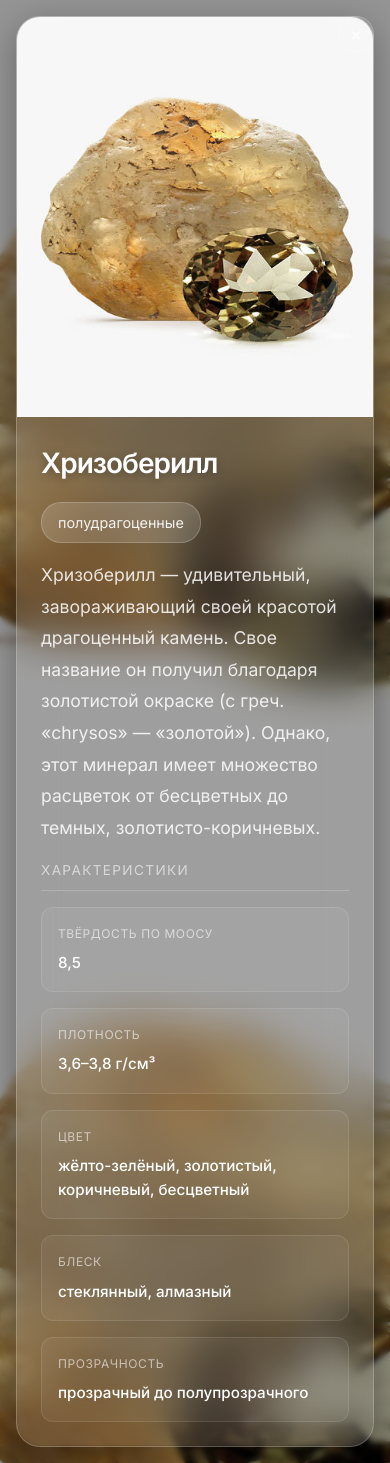
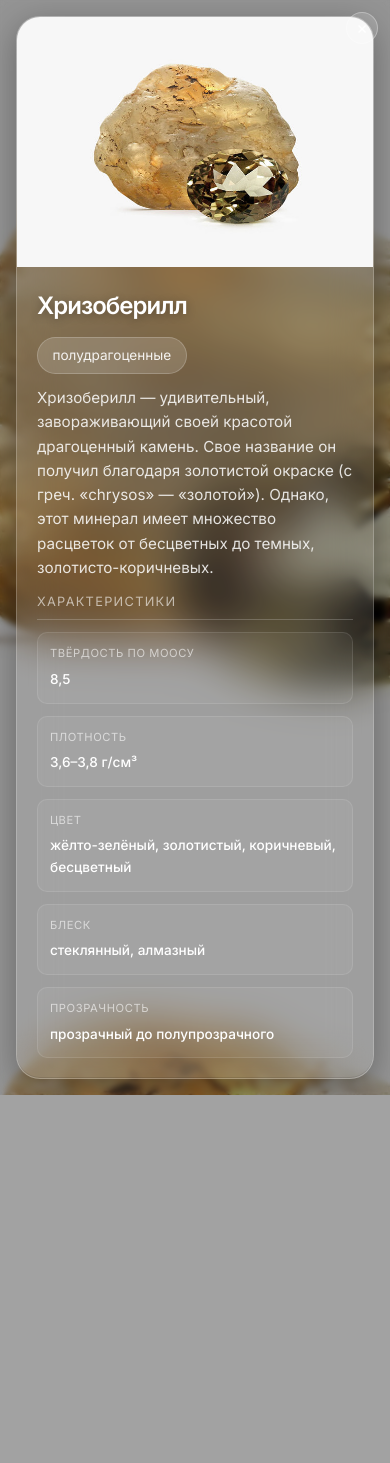
Before and after one commit to Butey/gem-app, a Flask app: template templates/gem_detail_glass.html in a window 390 px wide. After the commit the page ends 1095 px from the top, so only its background shows below. Run offline with Flask 3, Linux system fonts and the light colour scheme; the template is opened without the code that fills it: values that come from a table or form of the project are taken from there, others are empty; data comes from the database, SQL or seed files in the repository.

Commit message:
style: glassmorphism карточка с max-height 500px
- max-height: 500px для карточки
- overflow-y: auto для контента со скроллом
- Кастомный скроллбар
- Уменьшены шрифты и отступы для компактности
- Адаптивность: на мобильных max-height отключён

Co-authored-by: Qwen-Coder <qwen-coder@alibabacloud.com>

```diff
--- a/static/css/glassmorphism-detail.css
+++ b/static/css/glassmorphism-detail.css
@@ -1,7 +1,7 @@
 /*
  * Glassmorphism Mineral Card
  * Дизайн карточки минерала как на mineral.png
- * Размеры соответствуют обычной странице минерала
+ * max-height: 500px
  */
 
 /* Фон страницы - изображение минерала на весь экран */
@@ -36,8 +36,8 @@
     position: relative;
     z-index: 2;
     display: flex;
-    /* Размеры как на обычной странице: 500px фото + 2.5rem gap + контент */
     max-width: 1100px;
+    max-height: 500px;
     width: 100%;
     background: rgba(255, 255, 255, 0.1);
     backdrop-filter: blur(20px);
@@ -54,16 +54,16 @@
 /* Кнопка закрытия */
 .gem-close-btn {
     position: absolute;
-    top: 1.5rem;
-    right: 1.5rem;
+    top: 1rem;
+    right: 1rem;
     z-index: 10;
-    width: 40px;
-    height: 40px;
+    width: 36px;
+    height: 36px;
     border-radius: 50%;
-    background: rgba(255, 255, 255, 0.1);
-    border: 1px solid rgba(255, 255, 255, 0.2);
-    color: rgba(255, 255, 255, 0.8);
-    font-size: 1.5rem;
+    background: rgba(255, 255, 255, 0.15);
+    border: 1px solid rgba(255, 255, 255, 0.3);
+    color: rgba(255, 255, 255, 0.9);
+    font-size: 1.4rem;
     display: flex;
     align-items: center;
     justify-content: center;
@@ -73,16 +73,16 @@
 }
 
 .gem-close-btn:hover {
-    background: rgba(255, 255, 255, 0.2);
+    background: rgba(255, 255, 255, 0.25);
     color: #fff;
     transform: rotate(90deg);
 }
 
-/* Левая колонка - изображение (500px как на обычной странице) */
+/* Левая колонка - изображение */
 .gem-glass-image {
     flex: 0 0 500px;
     position: relative;
-    min-height: 500px;
+    height: 500px;
     overflow: hidden;
 }
 
@@ -95,73 +95,99 @@
     left: 0;
 }
 
-/* Правая колонка - контент */
+/* Правая колонка - контент с прокруткой */
 .gem-glass-content {
     flex: 1;
-    padding: 2.5rem;
+    padding: 1.5rem 2rem;
     display: flex;
     flex-direction: column;
-    gap: 1.5rem;
+    gap: 1rem;
     color: #fff;
     min-width: 0;
+    max-height: 500px;
+    overflow-y: auto;
+    scrollbar-width: thin;
+    scrollbar-color: rgba(255, 255, 255, 0.3) transparent;
+}
+
+/* Скроллбар для Webkit */
+.gem-glass-content::-webkit-scrollbar {
+    width: 6px;
+}
+
+.gem-glass-content::-webkit-scrollbar-track {
+    background: transparent;
+}
+
+.gem-glass-content::-webkit-scrollbar-thumb {
+    background: rgba(255, 255, 255, 0.3);
+    border-radius: 3px;
+}
+
+.gem-glass-content::-webkit-scrollbar-thumb:hover {
+    background: rgba(255, 255, 255, 0.5);
 }
 
 /* Заголовок */
 .gem-glass-title {
-    font-size: 2.5rem;
+    font-size: 2rem;
     font-weight: 600;
     margin: 0;
     color: #fff;
     text-shadow: 0 2px 10px rgba(0, 0, 0, 0.3);
     letter-spacing: -1px;
+    flex-shrink: 0;
 }
 
 /* Категория */
 .gem-glass-category {
     display: inline-block;
-    padding: 0.5rem 1rem;
+    padding: 0.4rem 0.9rem;
     background: rgba(255, 255, 255, 0.15);
     border-radius: 20px;
-    font-size: 0.9rem;
+    font-size: 0.85rem;
     color: rgba(255, 255, 255, 0.9);
     border: 1px solid rgba(255, 255, 255, 0.2);
     width: fit-content;
+    flex-shrink: 0;
 }
 
 /* Описание */
 .gem-glass-description {
-    font-size: 1.1rem;
-    line-height: 1.8;
+    font-size: 0.95rem;
+    line-height: 1.6;
     color: rgba(255, 255, 255, 0.85);
 }
 
 /* Раздел характеристик */
 .gem-glass-specs {
     margin-top: auto;
+    flex-shrink: 0;
 }
 
 .gem-glass-specs-title {
-    font-size: 0.85rem;
+    font-size: 0.8rem;
     text-transform: uppercase;
     letter-spacing: 0.1em;
     color: rgba(255, 255, 255, 0.6);
-    margin-bottom: 1rem;
-    padding-bottom: 0.5rem;
+    margin-bottom: 0.75rem;
+    padding-bottom: 0.4rem;
     border-bottom: 1px solid rgba(255, 255, 255, 0.2);
+    flex-shrink: 0;
 }
 
 /* Сетка характеристик */
 .gem-glass-specs-grid {
     display: grid;
     grid-template-columns: repeat(2, 1fr);
-    gap: 1rem;
+    gap: 0.75rem;
 }
 
 /* Карточка характеристики */
 .gem-glass-spec-item {
     background: rgba(255, 255, 255, 0.05);
-    border-radius: 12px;
-    padding: 1rem;
+    border-radius: 10px;
+    padding: 0.75rem;
     border: 1px solid rgba(255, 255, 255, 0.1);
     transition: all 0.3s ease;
 }
@@ -173,38 +199,40 @@
 }
 
 .gem-glass-spec-label {
-    font-size: 0.75rem;
+    font-size: 0.7rem;
     text-transform: uppercase;
     letter-spacing: 0.05em;
     color: rgba(255, 255, 255, 0.6);
-    margin-bottom: 0.5rem;
+    margin-bottom: 0.35rem;
 }
 
 .gem-glass-spec-value {
-    font-size: 0.95rem;
+    font-size: 0.85rem;
     color: #fff;
     font-weight: 500;
 }
 
 /* Адаптивность */
-@media (max-width: 1100px) {
+@media (max-width: 900px) {
     .gem-glass-card {
         flex-direction: column;
+        max-height: none;
     }
 
     .gem-glass-image {
         flex: none;
         width: 100%;
-        height: 400px;
-        min-height: 400px;
+        height: 300px;
     }
 
     .gem-glass-content {
-        padding: 2rem;
+        max-height: none;
+        overflow-y: visible;
+        padding: 1.5rem;
     }
 
     .gem-glass-title {
-        font-size: 2rem;
+        font-size: 1.75rem;
     }
 }
 
@@ -215,16 +243,16 @@
     }
 
     .gem-glass-image {
-        height: 300px;
+        height: 250px;
     }
 
     .gem-glass-content {
-        padding: 1.5rem;
-        gap: 1rem;
+        padding: 1.25rem;
+        gap: 0.75rem;
     }
 
     .gem-glass-title {
-        font-size: 1.75rem;
+        font-size: 1.5rem;
     }
 
     .gem-glass-specs-grid {
@@ -232,10 +260,10 @@
     }
 
     .gem-close-btn {
-        top: 1rem;
-        right: 1rem;
-        width: 36px;
-        height: 36px;
-        font-size: 1.2rem;
+        top: 0.75rem;
+        right: 0.75rem;
+        width: 32px;
+        height: 32px;
+        font-size: 1.1rem;
     }
 }
```
